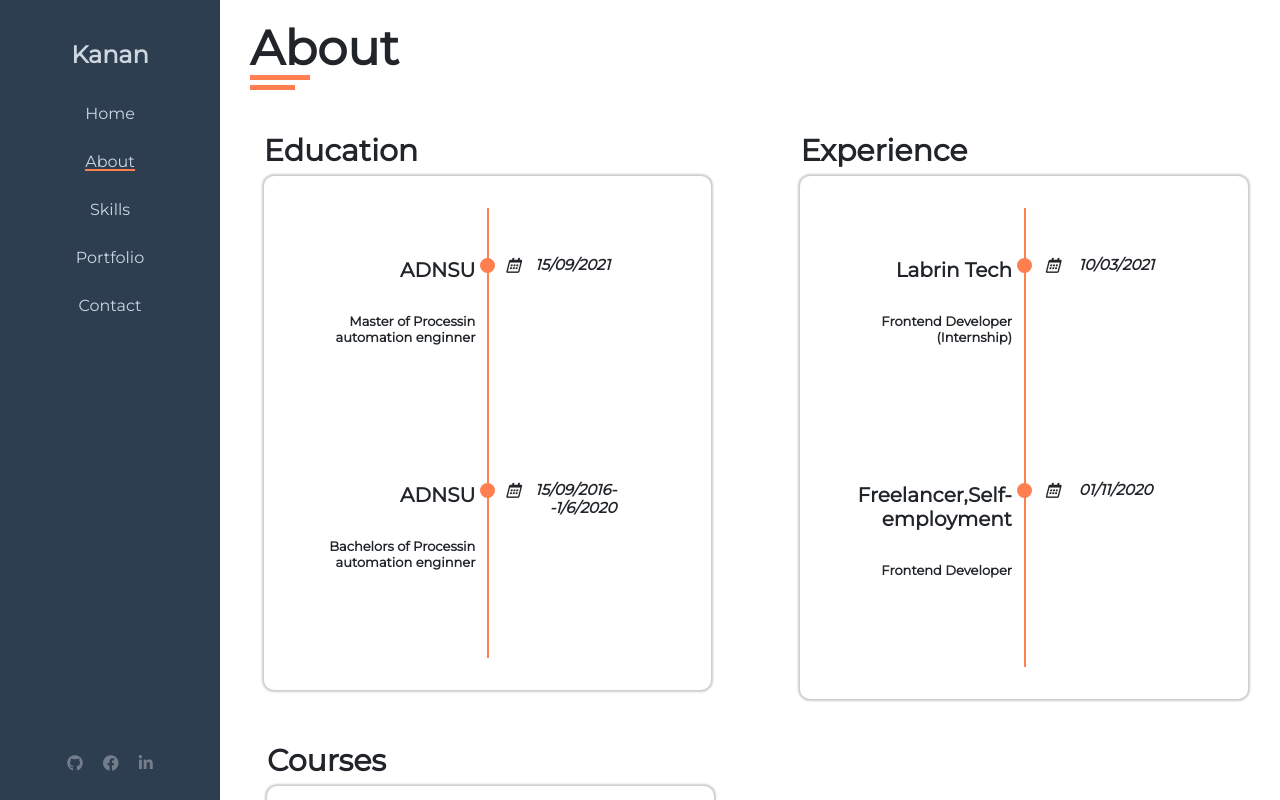
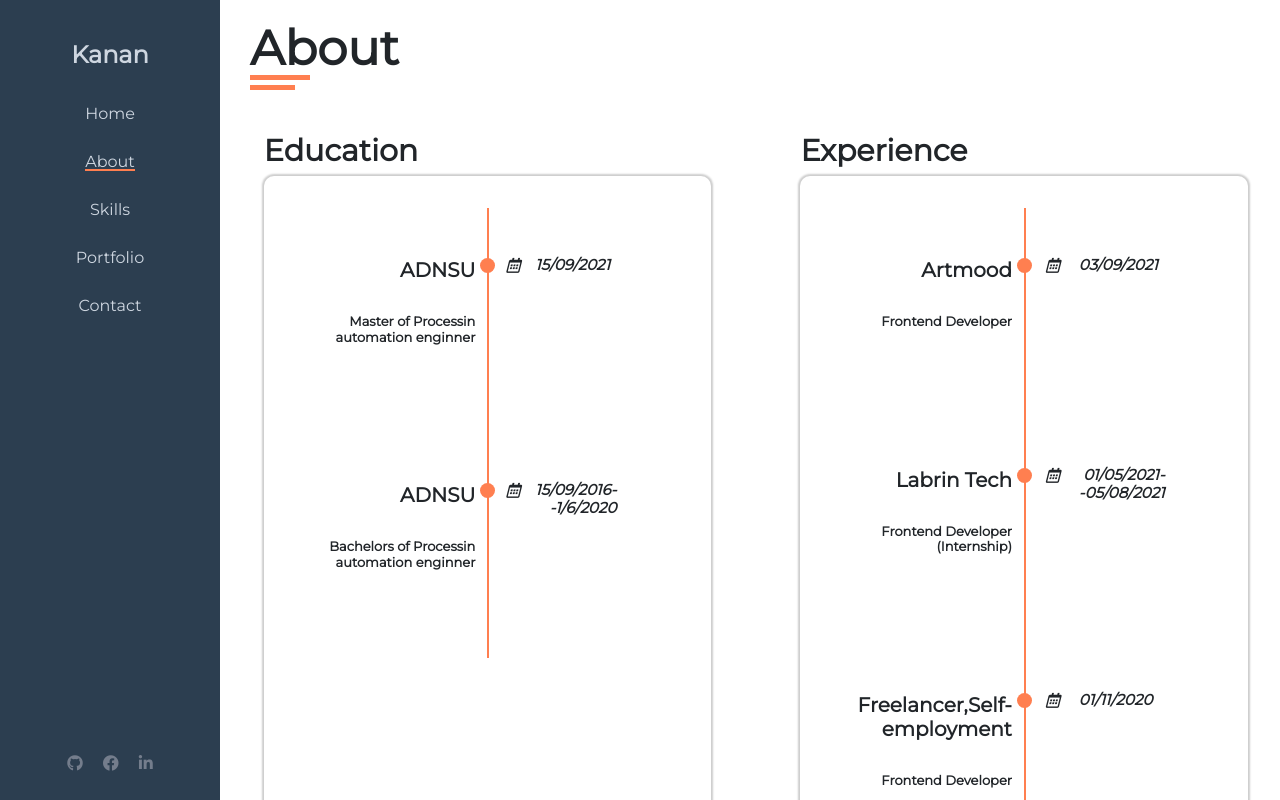
Before and after one commit to kananrahimli/PortfolioVue, a Vue app: page /home in a window 1280 px wide. Both pictures are taken after a click on the item "About". Built offline with nearby package versions, Linux system fonts and the light colour scheme.

Commit message:
last-commit

```diff
--- a/src/views/About.vue
+++ b/src/views/About.vue
@@ -76,10 +76,15 @@ export default {
       ],
 
       experiences:[
+         {
+           company: "Artmood",
+          role: "Frontend Developer",
+          time:'03/09/2021'
+        },
         {
            company: "Labrin Tech",
           role: "Frontend Developer (Internship)",
-          time:'10/03/2021'
+          time:'01/05/2021--05/08/2021'
         },
         {
            company: "Freelancer,Self-employment",
--- a/src/views/Portfolio.vue
+++ b/src/views/Portfolio.vue
@@ -107,6 +107,22 @@ export default {
             github:'https://github.com/kananrahimli/FireBlogs',
             demo:'https://fireblogs.netlify.app/'
         },
+        {
+          projectName: "Premiums",
+          projectImg:'premiums',
+          projectContent:
+            "Html,scss,Bootsrap,Js,jquery,",
+            // github:'https://github.com/kananrahimli/FireBlogs',
+            demo:'http://premiums.az/'
+        },
+        {
+          projectName: "Baku-Chaviar",
+          projectImg:'bakucaviar',
+          projectContent:
+            "Html,scss,Bootsrap,Js,jquery,Firebse-adminpanel",
+            // github:'https://github.com/kananrahimli/FireBlogs',
+            demo:'https://objective-yalow-ddcafd.netlify.app/'
+        },
       ],
     };
   },
```
Also changed, not shown: src/assets/bakucaviar.png (added), src/assets/premiums.png (added).
